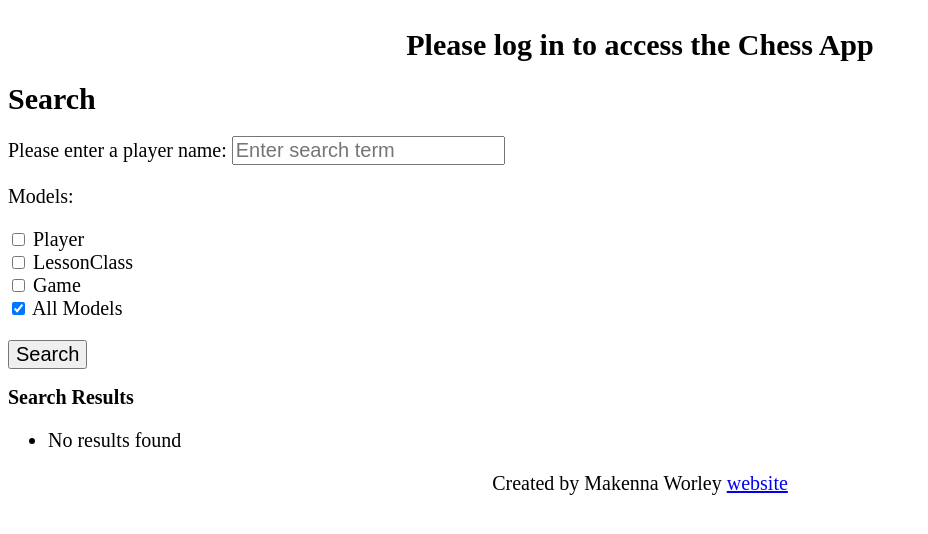
After one commit to MakennaWorley/chess-website, a Django app: page /search/ in a window 1280 px wide. The commit adds this page. Shown: the top 534 px of the page, without its empty margins (0-928 px from the left). Run offline with Django 5.2, Linux system fonts and the light colour scheme.

Commit message:
Searching ability for players implimented

```diff
--- a/chess/forms.py
+++ b/chess/forms.py
@@ -59,3 +59,28 @@ class SignUpForm(forms.ModelForm):
         print(registered_user, registered_user.club)'''
         registered_user.save()
         return user
+
+
+MODEL_CHOICES = [
+    ('Player', 'Player'),
+    ('LessonClass', 'LessonClass'),
+    ('Game', 'Game'),
+    ('All', 'All Models'),
+]
+
+class SearchForm(forms.Form):
+    query = forms.CharField(
+        label='Please enter a player name',
+        max_length=100,
+        required=True,
+        widget=forms.TextInput(attrs={
+            'placeholder': 'Enter search term',
+            'class': 'form-control'
+        })
+    )
+    models = forms.MultipleChoiceField(
+        choices=MODEL_CHOICES,
+        widget=forms.CheckboxSelectMultiple(),
+        initial=['All'],
+        required=False
+    )
--- a/chess/templates/chess/base.html
+++ b/chess/templates/chess/base.html
@@ -14,7 +14,7 @@
         <nav>
             <ul>
                 <li><a href="{% url 'home' %}">Home</a></li>
-                <li><a href="search.html">Search</a></li>
+                <li><a href="{% url 'search' %}">Search</a></li>
                 <li><a href="manual-add.html">Manual Add</a></li>
                 <li><a href="manual-edit.html">Manual Edit</a></li>
                 <li><a href="manual-delete.html">Manual Delete</a></li>
--- /dev/null
+++ b/chess/templates/chess/search.html
@@ -0,0 +1,20 @@
+{%  extends 'chess/base.html' %}
+
+{% block content %}
+    <div>
+        <h1>Search</h1>
+        <form method="GET">
+            {{ form.as_p }}
+            <button type="submit" class="btn btn-primary">Search</button>
+        </form>
+
+        {% if results %}
+            <h2>Search Results</h2>
+            <ul>
+                {% for result in results %}
+                    <li>{{ result }}</li>
+                {% endfor %}
+            </ul>
+        {% endif %}
+    </div>
+{% endblock %}
--- a/chess/urls.py
+++ b/chess/urls.py
@@ -1,11 +1,12 @@
 from django.urls import path
 from django.contrib.auth import views as auth_views
 
-from .views import login_view, signup_view, home_view
+from .views import login_view, signup_view, home_view, search_results
 
 urlpatterns = [
     path('', login_view, name='login'),
     path('signup/', signup_view, name='signup'),
     path('home/', home_view, name='home'),
     path('logout/', auth_views.LogoutView.as_view(), name='logout'),
+    path('search/', search_results, name='search'),
 ]
--- a/chess/views.py
+++ b/chess/views.py
@@ -4,8 +4,10 @@ from django.contrib.auth.forms import AuthenticationForm, UserCreationForm
 from django.contrib.auth.models import User
 from django.contrib import messages
 from django.contrib.auth.decorators import login_required
+from django.db.models import Q
+from django.core.validators import RegexValidator
 
-from .forms import SignUpForm
+from .forms import SignUpForm, SearchForm
 from .models import RegisteredUser, Player, LessonClass, Game #, Club
 
 
@@ -81,3 +83,44 @@ def register(request):
 def profile(request):
     registered_user = RegisteredUser.objects.get(user=request.user)
     return render(request, 'chess/home.html', {'registered_user': registered_user})
+
+
+def search_results(request):
+    form = SearchForm(request.GET or None)
+    results = []
+
+    if form.is_valid():
+        query = form.cleaned_data['query']
+        selected_models = form.cleaned_data['models']
+
+        #searching a board
+
+        #searching a player
+        if 'Player' in selected_models or 'All' in selected_models:
+            player_results = Player.objects.filter(name__icontains=query)
+            results.extend(player_results)
+
+        if 'LessonClass' in selected_models or 'All' in selected_models:
+            lesson_results = LessonClass.objects.filter(
+                Q(teacher__name__icontains=query) | Q(co_teacher__name__icontains=query)
+            )
+            results.extend(lesson_results)
+
+        if 'Game' in selected_models or 'All' in selected_models:
+            game_results = Game.objects.filter(
+                Q(white__name__icontains=query) |
+                Q(black__name__icontains=query)
+            )
+            results.extend(game_results)
+
+    if not results:
+        return render(request, 'chess/search.html', {
+            'form': form,
+            'results': ["No results found"],
+        })
+
+    context = {
+        'form': form,
+        'results': results
+    }
+    return render(request, 'chess/search.html', context)
```
